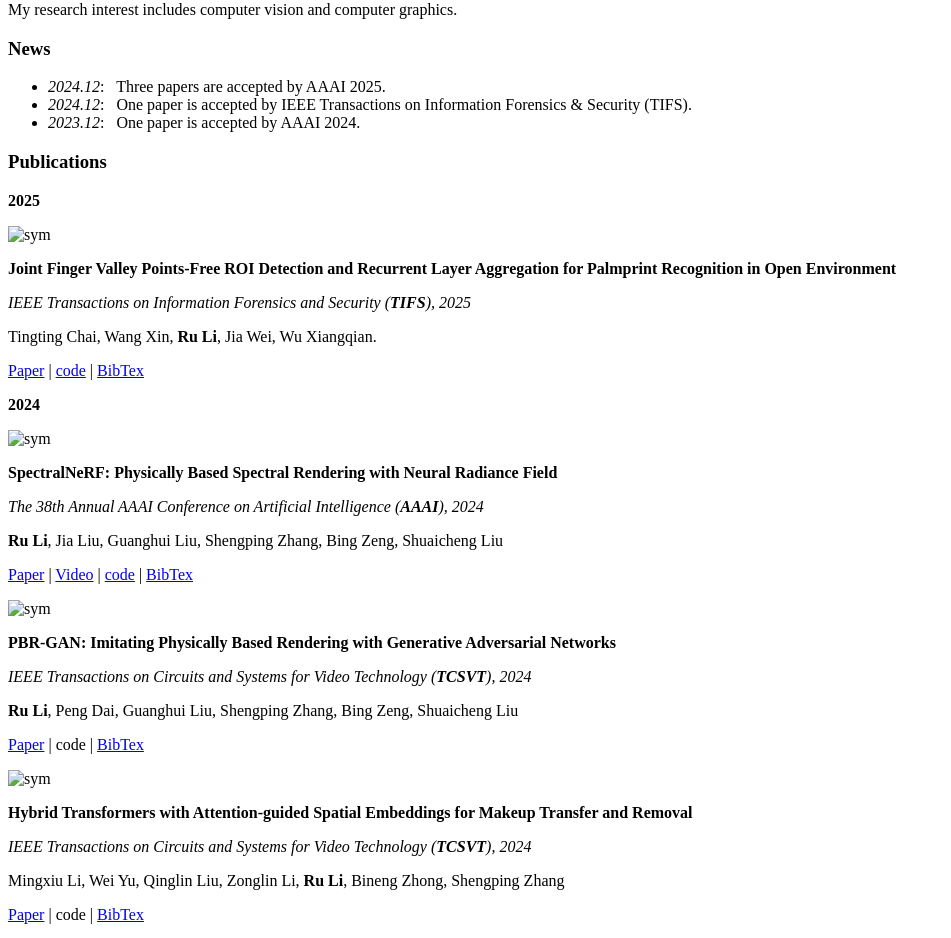
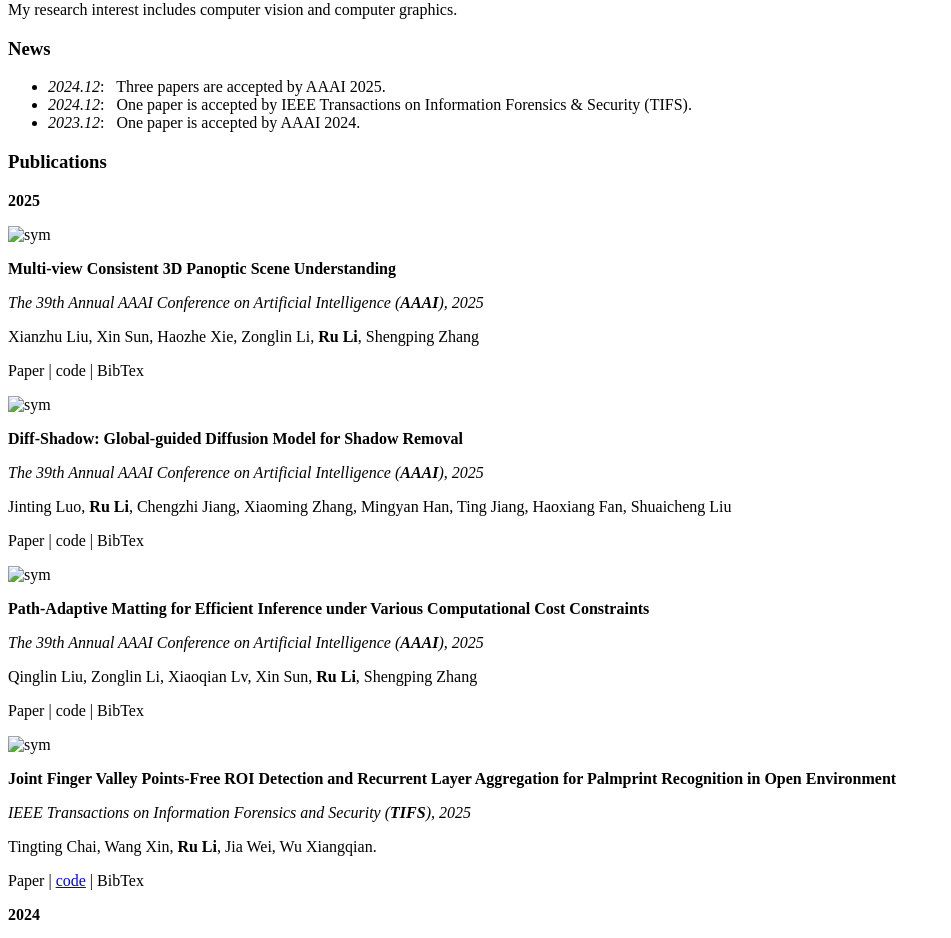
Before and after one commit to liru0126/liru0126.github.io, a Jekyll site: the page built from _pages/about.md, in a window 1280 px wide and 1400 px high, scrolled down 891 px. Shown: the top 938 px of the window, without its empty margins (0-951 px from the left). Built offline with Jekyll 4.4.1, drawn with Linux system fonts in a browser that asks for light colours; our own code applies the rules of GitHub Pages for plain Markdown files.

Commit message:
Update about.md

```diff
--- a/_pages/about.md
+++ b/_pages/about.md
@@ -36,6 +36,51 @@ My research interest includes computer vision and computer graphics.
 
 <!-- ######################################################### -->
 
+<div class='paper-box'><div class='paper-box-image'><img src='collections/2025_aaai/lxz_aaai2025.png' alt="sym" width="100%"></div>
+<div class='paper-box-text' markdown="1">
+
+**Multi-view Consistent 3D Panoptic Scene Understanding**
+
+*The 39th Annual AAAI Conference on Artificial Intelligence (**AAAI**), 2025*
+
+Xianzhu Liu, Xin Sun, Haozhe Xie, Zonglin Li, **Ru Li**, Shengping Zhang
+
+Paper \| code \| BibTex <strong><span class='show_paper_citations' data='3WQTKocAAAAJ:WF5omc3nYNoC'></span></strong>
+</div>
+</div>
+
+<!-- ######################################################### -->
+
+<div class='paper-box'><div class='paper-box-image'><img src='collections/2025_aaai/luo_aaai2025.png' alt="sym" width="100%"></div>
+<div class='paper-box-text' markdown="1">
+
+**Diff-Shadow: Global-guided Diffusion Model for Shadow Removal**
+
+*The 39th Annual AAAI Conference on Artificial Intelligence (**AAAI**), 2025*
+
+Jinting Luo, **Ru Li**, Chengzhi Jiang, Xiaoming Zhang, Mingyan Han, Ting Jiang, Haoxiang Fan, Shuaicheng Liu
+
+Paper \| code \| BibTex <strong><span class='show_paper_citations' data='3WQTKocAAAAJ:WF5omc3nYNoC'></span></strong>
+</div>
+</div>
+
+<!-- ######################################################### -->
+
+<div class='paper-box'><div class='paper-box-image'><img src='collections/2025_aaai/liu_aaai2025.png' alt="sym" width="100%"></div>
+<div class='paper-box-text' markdown="1">
+
+**Path-Adaptive Matting for Efficient Inference under Various Computational Cost Constraints**
+
+*The 39th Annual AAAI Conference on Artificial Intelligence (**AAAI**), 2025*
+
+Qinglin Liu, Zonglin Li, Xiaoqian Lv, Xin Sun, **Ru Li**, Shengping Zhang
+
+Paper \| code \| BibTex <strong><span class='show_paper_citations' data='3WQTKocAAAAJ:WF5omc3nYNoC'></span></strong>
+</div>
+</div>
+
+<!-- ######################################################### -->
+
 <div class='paper-box'><div class='paper-box-image'><img src='collections/2025_tifs/chai_tifs2025.png' alt="sym" width="100%"></div>
 <div class='paper-box-text' markdown="1">
 
@@ -45,7 +90,7 @@ My research interest includes computer vision and computer graphics.
 
 Tingting Chai, Wang Xin, **Ru Li**, Jia Wei, Wu Xiangqian.
 
-[Paper](collections/2024_aaai/2024_aaai.pdf) \| [code](https://github.com/godfatherwang2/RDRLA) \| [BibTex](collections/2025_tifs/chai_tifs2025.md) <strong><span class='show_paper_citations' data='3WQTKocAAAAJ:WF5omc3nYNoC'></span></strong>
+Paper \| [code](https://github.com/godfatherwang2/RDRLA) \| BibTex <strong><span class='show_paper_citations' data='3WQTKocAAAAJ:WF5omc3nYNoC'></span></strong>
 </div>
 </div>
 
```
